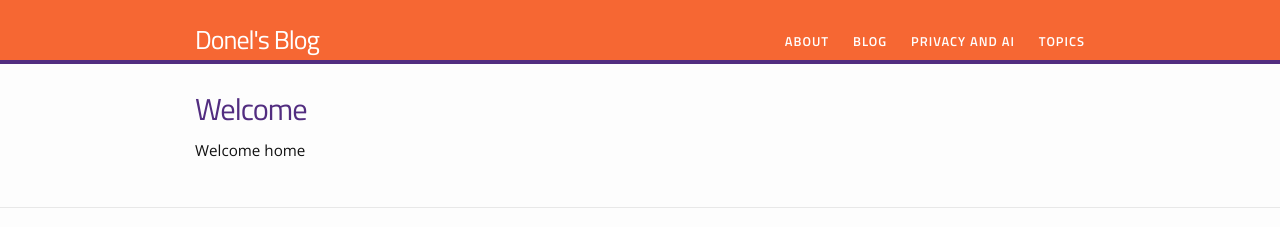
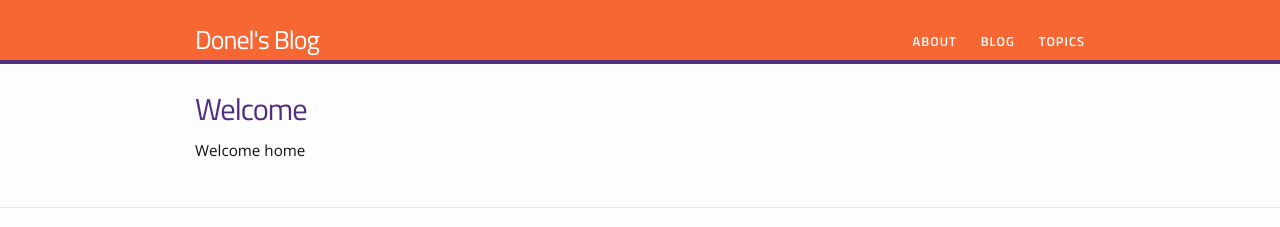
Before and after one commit to donelmartinez/donelmartinez.github.io, a Jekyll site: the page built from index.html, in a window 1280 px wide. Shown: the top 227 px of the page. Built offline with Jekyll 4.4.1, drawn with Linux system fonts in a browser that asks for light colours.

Commit message:
Update menu.yml

```diff
--- a/_data/menu.yml
+++ b/_data/menu.yml
@@ -3,9 +3,6 @@
 
 - title: "Blog"
   href: "/blog/"
-
-- title: "Privacy and AI"
-  href: "/privacyai/"
 
 - title: "Topics"
   href: "/topics/"
```
